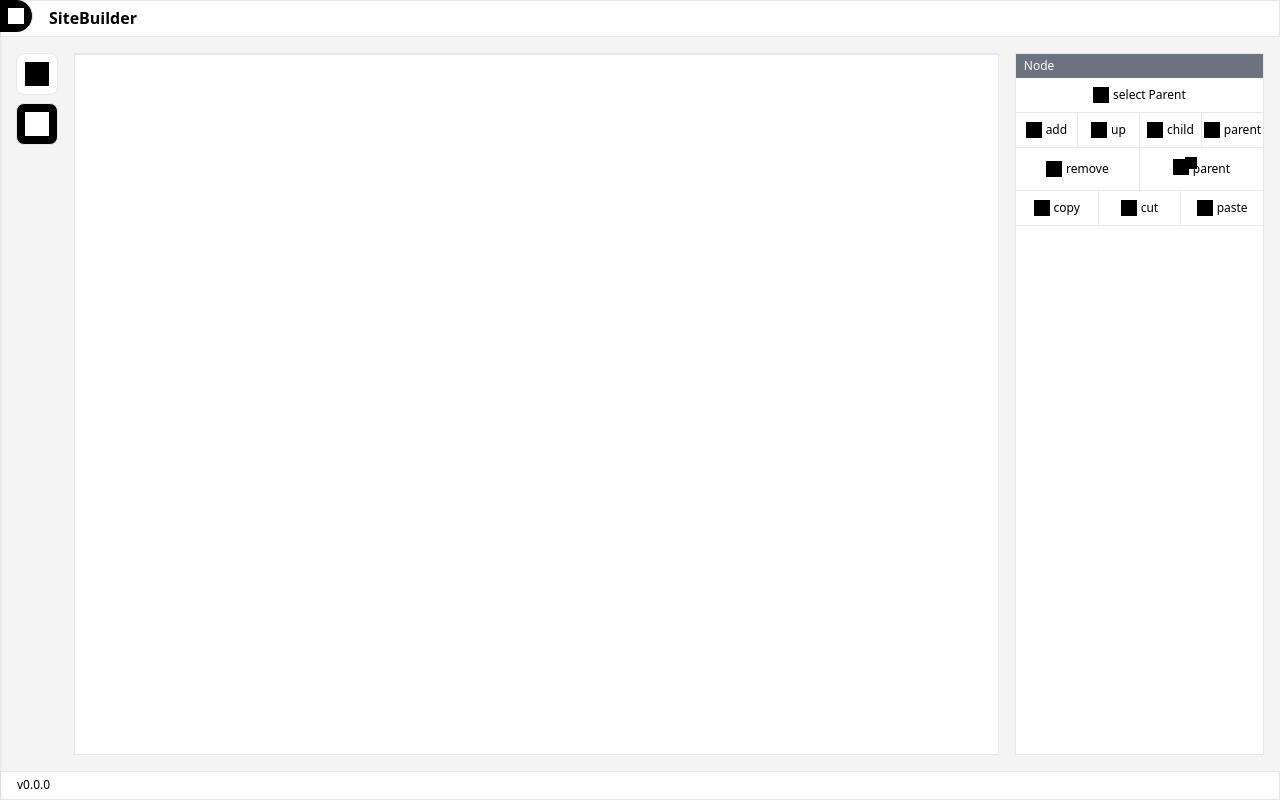
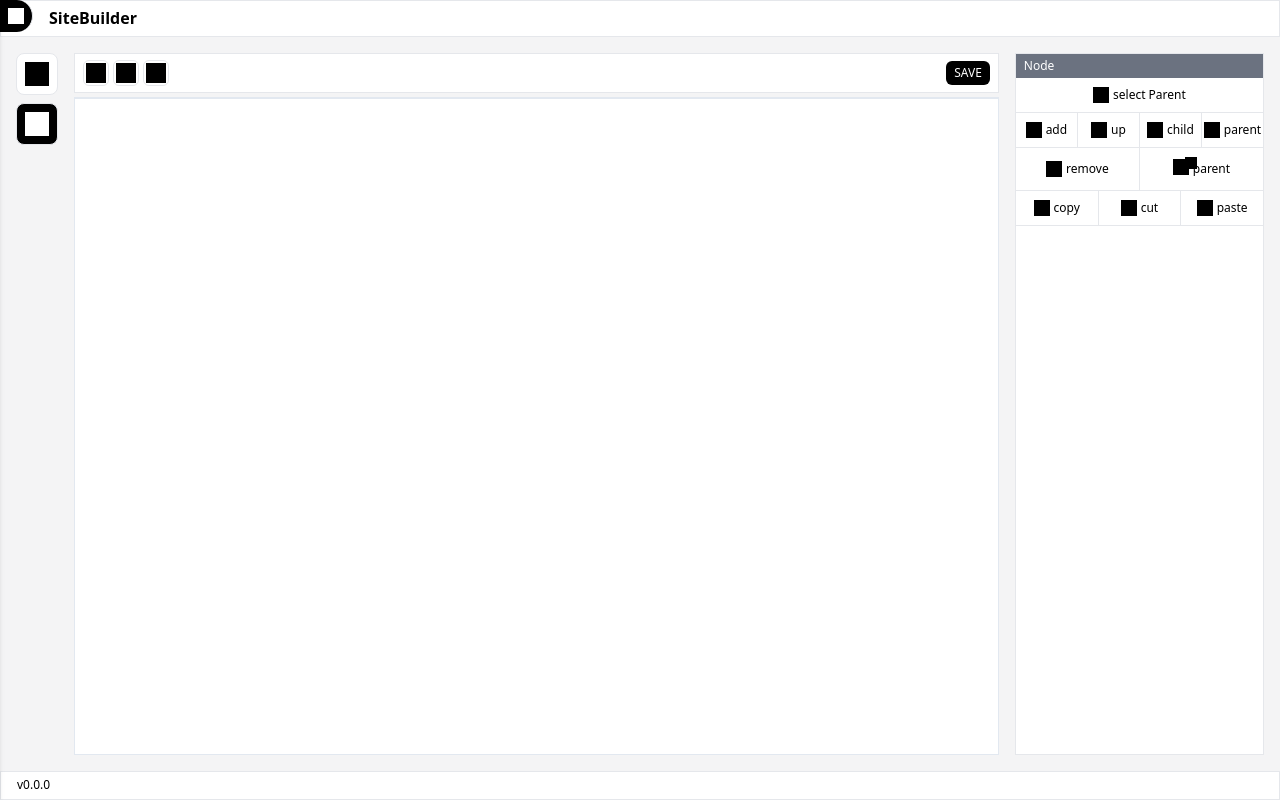
Before and after one commit to zabefofoon/SiteBuilder-Admin, a Nuxt app: page /pages/corners in a window 1280 px wide. Both pictures are taken after a click on the button 37 px from the left and 113 px from the top of the page. Built offline with nearby package versions, Linux system fonts and the light colour scheme; no server answers; grey boxes are pictures that could not be loaded.

Commit message:
EditorCanvasToolbar 추가

```diff
--- a/assets/style/icon.scss
+++ b/assets/style/icon.scss
@@ -134,3 +134,21 @@
   -webkit-mask-image: url($src);
   mask-image: url($src);
 }
+
+.icon-spacing {
+  $src: 'https://api.iconify.design/mdi/format-paragraph-spacing.svg';
+  -webkit-mask-image: url($src);
+  mask-image: url($src);
+}
+
+.icon-outline {
+  $src: 'https://api.iconify.design/mdi/border-none-variant.svg';
+  -webkit-mask-image: url($src);
+  mask-image: url($src);
+}
+
+.icon-hidden {
+  $src: 'https://api.iconify.design/mdi/file-hidden.svg';
+  -webkit-mask-image: url($src);
+  mask-image: url($src);
+}
--- a/components/EditorCanvas.vue
+++ b/components/EditorCanvas.vue
@@ -1,5 +1,6 @@
 <template>
-  <div class="flex justify-center | w-full h-full">
+  <div class="flex flex-col items-center gap-1 | w-full h-full">
+    <EditorCanvasToolbar/>
     <iframe class="w-full"
             :style="{...editorStore.calculatedScreenSize}"
             ref="iframe"
@@ -10,17 +11,20 @@
 <script setup lang="ts">
 import {useEditorStore} from "~/stores/editor/editor.store"
 import {onBeforeUnmount, onMounted} from "#imports"
+import EditorCanvasToolbar from "~/components/EditorCanvasToolbar.vue"
 
 const editorStore = useEditorStore()
 const iframe = ref<HTMLIFrameElement>()
 
-const listenShortcut = ({code, ctrlKey, shiftKey, metaKey}: KeyboardEvent) => {
-  const isCtrl = ctrlKey || metaKey
-  if (code === 'KeyZ' && isCtrl)
-
-    shiftKey
+const listenShortcut = (event: KeyboardEvent) => {
+  const isCtrl = event.ctrlKey || event.metaKey
+  if (event.code === 'KeyZ' && isCtrl) {
+    event.shiftKey
         ? editorStore.actionManager?.executeRedo()
         : editorStore.actionManager?.executeUndo()
+
+    event.preventDefault()
+  }
 
   editorStore.postUpdateToChild()
 }
--- /dev/null
+++ b/components/EditorCanvasToolbar.vue
@@ -0,0 +1,38 @@
+<template>
+  <div class="flex items-center | w-full | py-1.5 px-2 | bg-white | border">
+    <div class="flex gap-1">
+      <button class="flex | border rounded-md | p-0.5"
+              :class="editorStore.editData?.isShowSpacing ? 'bg-black text-white' : ''"
+              title="Show Spacing"
+              @click="editorStore.showSpacing(!editorStore.editData?.isShowSpacing)">
+        <i class="icon icon-spacing | text-xl"></i>
+      </button>
+      <button class="flex | border rounded-md | p-0.5"
+              :class="editorStore.editData?.isShowOutline ? 'bg-black text-white' : ''"
+              title="Show Outline"
+              @click="editorStore.showOutline(!editorStore.editData?.isShowOutline)">
+        <i class="icon icon-outline | text-xl"></i>
+      </button>
+      <button class="flex | border rounded-md | p-0.5"
+              :class="editorStore.editData?.isShowHiddenElement ? 'bg-black text-white' : ''"
+              title="Show Hidden Element"
+              @click="editorStore.showHiddenElement(!editorStore.editData?.isShowHiddenElement)">
+        <i class="icon icon-hidden | text-xl"></i>
+      </button>
+    </div>
+    <button class="ml-auto px-2 py-1 | text-xs text-white uppercase | bg-black rounded-md"
+            title="Save Page">
+      save
+    </button>
+  </div>
+</template>
+
+<script setup lang="ts">
+import {useEditorStore} from "~/stores/editor/editor.store"
+
+const editorStore = useEditorStore()
+</script>
+
+<style scoped>
+
+</style>
--- a/components/Node.vue
+++ b/components/Node.vue
@@ -1,5 +1,5 @@
 <template>
-  <div class="node | border border-dashed"
+  <div class="node"
        :class="[spacingClass, outlineClass, selectedClass, gridClass, flexClass, layoutClass]"
        @click.stop="clickHandler">
     <div v-if="node.nodes.length === 0"
@@ -29,9 +29,9 @@ const clickHandler = (event: MouseEvent) => {
       : editorStore.selectNodeIdOneToParent(props.node.id)
 }
 
-const spacingClass = computed(() => true ? 'p-2' : '')
+const spacingClass = computed(() => editorStore.editData?.isShowSpacing ? 'p-2' : '')
 
-const outlineClass = computed(() => true ? 'border-1' : 'border-0')
+const outlineClass = computed(() => editorStore.editData?.isShowOutline ? 'border border-dashed border-1' : '')
 
 const selectedClass = computed(() => editorStore.editData
     ?.selectedNodeIds
--- a/models/EditData.ts
+++ b/models/EditData.ts
@@ -4,6 +4,9 @@ export type EditDataRaw = {
   nodes: Node[]
   selectedNodeIds: string[]
   responsiveMode: ResponsiveMode
+  isShowSpacing?: boolean
+  isShowOutline?: boolean
+  isShowHiddenElement?: boolean
 }
 
 export class EditData {
@@ -11,11 +14,18 @@ export class EditData {
   nodes: Node[] = []
   selectedNodeIds: string[] = []
   responsiveMode: ResponsiveMode = 'large'
+  isShowSpacing = true
+  isShowOutline = true
+  isShowHiddenElement = true
 
   constructor(editDataRaw?: EditDataRaw) {
     this.selectedNodeIds = editDataRaw?.selectedNodeIds || []
     this.nodes = Node.makeNodes(editDataRaw?.nodes || [])
     this.responsiveMode = editDataRaw?.responsiveMode || 'large'
+
+    this.isShowSpacing = editDataRaw?.isShowSpacing === undefined ? true : editDataRaw.isShowSpacing
+    this.isShowOutline = editDataRaw?.isShowOutline === undefined ? true : editDataRaw.isShowOutline
+    this.isShowHiddenElement = editDataRaw?.isShowHiddenElement === undefined ? true : editDataRaw.isShowHiddenElement
   }
 
   findNode(nodeId?: string): Node | undefined {
--- a/pages/canvas.vue
+++ b/pages/canvas.vue
@@ -28,7 +28,7 @@ const listenMessage = (event: MessageEvent) => {
     editorStore.loadEditData()
 }
 
-const generatedCss = computed(() => generateCss(editorStore.editData?.nodes || [], true))
+const generatedCss = computed(() => generateCss(editorStore.editData?.nodes || [], editorStore.editData?.isShowHiddenElement))
 
 onMounted(() => {
   setTimeout(() => editorStore.postLoadIframeToParent(), 500)
--- a/stores/editor/mixins/action.mixin.ts
+++ b/stores/editor/mixins/action.mixin.ts
@@ -14,9 +14,13 @@ import {
   SetNodeLayoutDirection,
   SetNodeLayoutGap,
   SetNodeLayoutHeight,
-  SetNodeLayoutHidden, SetNodeLayoutInset,
+  SetNodeLayoutHidden,
+  SetNodeLayoutInset,
   SetNodeLayoutMainAxis,
-  SetNodeLayoutMaxWidth, SetNodeLayoutPadding, SetNodeLayoutPosition, SetNodeLayoutTransparent,
+  SetNodeLayoutMaxWidth,
+  SetNodeLayoutPadding,
+  SetNodeLayoutPosition,
+  SetNodeLayoutTransparent,
   SetNodeLayoutType,
   SetNodeLayoutWidth
 } from "~/models/Action"
@@ -30,7 +34,7 @@ import {
   Position,
   ResponsiveMode
 } from "~/models/Node"
-import {generateUniqueId} from "~/utils/util"
+import {generateUniqueId, prepend} from "~/utils/util"
 
 export const actionMixin = () => {
   const editorStore = useEditorStore()
@@ -118,20 +122,20 @@ export const actionMixin = () => {
 
   const setNodesLayoutColumns = (length: number) => actionManager.value?.execute(SetNodeLayoutColumn.of(length))
 
-  const setNodesLayoutGap = (gap: string) => actionManager.value?.execute(SetNodeLayoutGap.of(gap))
+  const setNodesLayoutGap = (gap: string) => actionManager.value?.execute(SetNodeLayoutGap.of(prepend(gap)))
   const setNodesLayoutMainAxis = (mainAxis: MainAxis) => actionManager.value?.execute(SetNodeLayoutMainAxis.of(mainAxis))
   const setNodesLayoutCrossAxis = (crossAxis: CrossAxis) => actionManager.value?.execute(SetNodeLayoutCrossAxis.of(crossAxis))
   const setNodesLayoutHidden = (hidden: boolean) => actionManager.value?.execute(SetNodeLayoutHidden.of(hidden))
-  const setNodesLayoutWidth = (width: string) => actionManager.value?.execute(SetNodeLayoutWidth.of(width))
-  const setNodesLayoutHeight = (height: string) => actionManager.value?.execute(SetNodeLayoutHeight.of(height))
-  const setNodesLayoutMaxWidth = (maxWidth: string) => actionManager.value?.execute(SetNodeLayoutMaxWidth.of(maxWidth))
+  const setNodesLayoutWidth = (width: string) => actionManager.value?.execute(SetNodeLayoutWidth.of(prepend(width)))
+  const setNodesLayoutHeight = (height: string) => actionManager.value?.execute(SetNodeLayoutHeight.of(prepend(height)))
+  const setNodesLayoutMaxWidth = (maxWidth: string) => actionManager.value?.execute(SetNodeLayoutMaxWidth.of(prepend(maxWidth)))
   const setNodesTransparent = (transparent: boolean) => actionManager.value?.execute(SetNodeLayoutTransparent.of(transparent))
   const setNodesLayoutPadding = (direction: Direction,
-                                 value: string) => actionManager.value?.execute(SetNodeLayoutPadding.of(direction, value))
+                                 value: string) => actionManager.value?.execute(SetNodeLayoutPadding.of(direction, prepend(value)))
 
   const setNodesLayoutPosition = (position: Position) => actionManager.value?.execute(SetNodeLayoutPosition.of(position))
   const setNodesLayoutInset = (direction: Direction,
-                               value: string) => actionManager.value?.execute(SetNodeLayoutInset.of(direction, value))
+                               value: string) => actionManager.value?.execute(SetNodeLayoutInset.of(direction, prepend(value)))
 
   const regenerateNodes = (nodes: Node[]) => {
     const newCopiedNodes = Node.makeNodes(structuredClone(toRaw(nodes)))
--- a/stores/editor/mixins/editor.mixin.ts
+++ b/stores/editor/mixins/editor.mixin.ts
@@ -1,20 +1,37 @@
 import store from "store2"
 import {EditData} from "~/models/EditData"
+import {useEditorStore} from "~/stores/editor/editor.store"
 
 export const editDataMixin = () => {
+  const editorStore = useEditorStore()
+
   const editData = ref<EditData>()
   const setEditData = (data: EditData) => editData.value = data
   const initEditData = () => editData.value = EditData.of()
   const saveEditData = () => store.session.set('SiteBuilderPage', editData.value)
-  const loadEditData = () => {
-    setEditData(EditData.of(store.session.get('SiteBuilderPage')))
-  }
+  const loadEditData = () => setEditData(EditData.of(store.session.get('SiteBuilderPage')))
+
+  const showSpacing = (value: boolean) => editorStore.toChild(() => {
+    if (editData.value) editData.value.isShowSpacing = value
+  })
+
+  const showOutline = (value: boolean) => editorStore.toChild(() => {
+    if (editData.value) editData.value.isShowOutline = value
+  })
+
+  const showHiddenElement = (value: boolean) => editorStore.toChild(() => {
+    if (editData.value) editData.value.isShowHiddenElement = value
+  })
 
   return {
     editData,
     setEditData,
     saveEditData,
     loadEditData,
-    initEditData
+    initEditData,
+
+    showSpacing,
+    showOutline,
+    showHiddenElement,
   }
 }
--- a/utils/util.ts
+++ b/utils/util.ts
@@ -4,3 +4,5 @@ export const generateUniqueId = (): string => {
   const {randomUUID} = new ShortUniqueId({length: 10, dictionary: 'alpha'})
   return randomUUID()
 }
+
+export const prepend = (str: string, unit = 'px') => isNaN(Number(str)) ? str : str + unit
```
